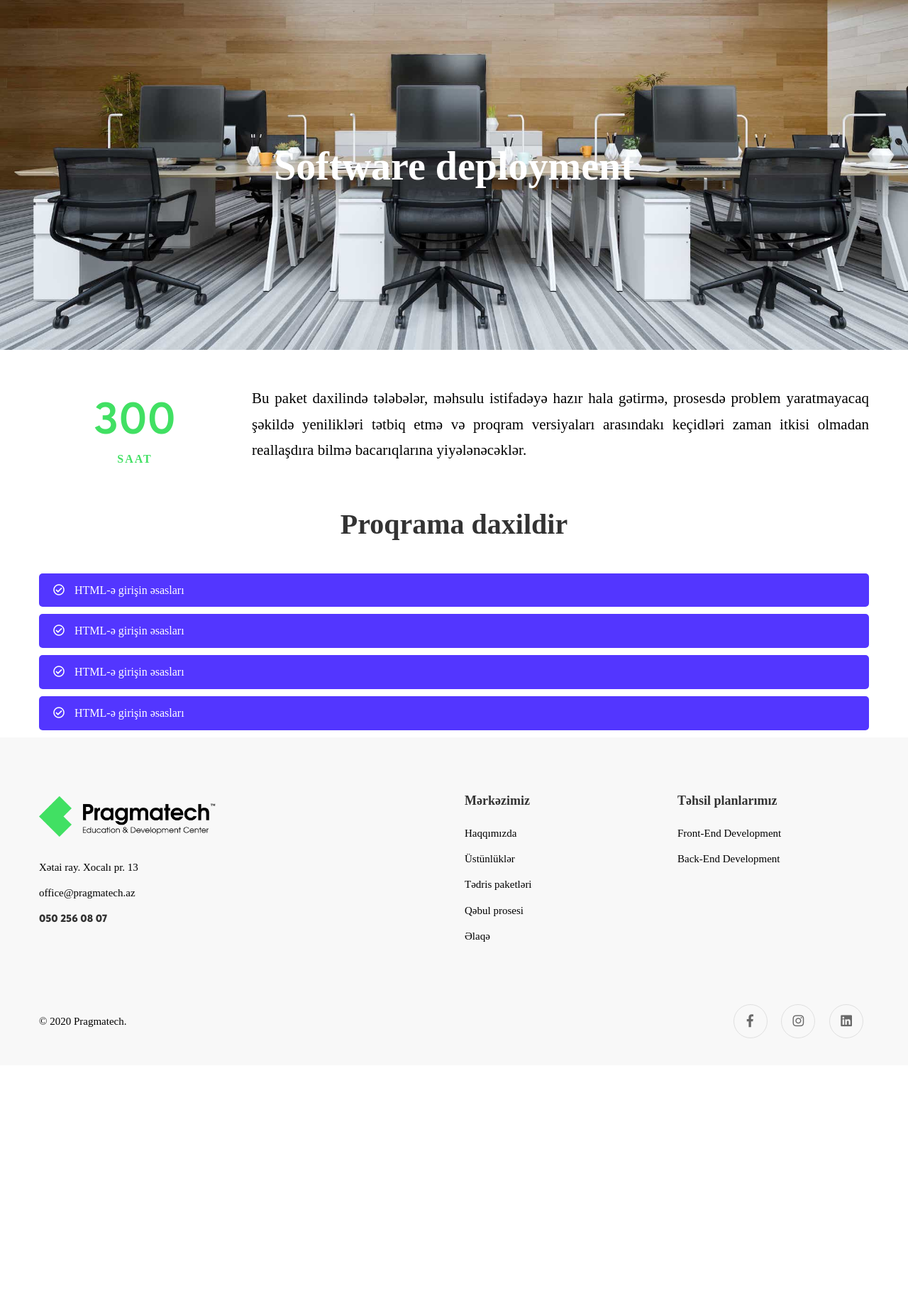
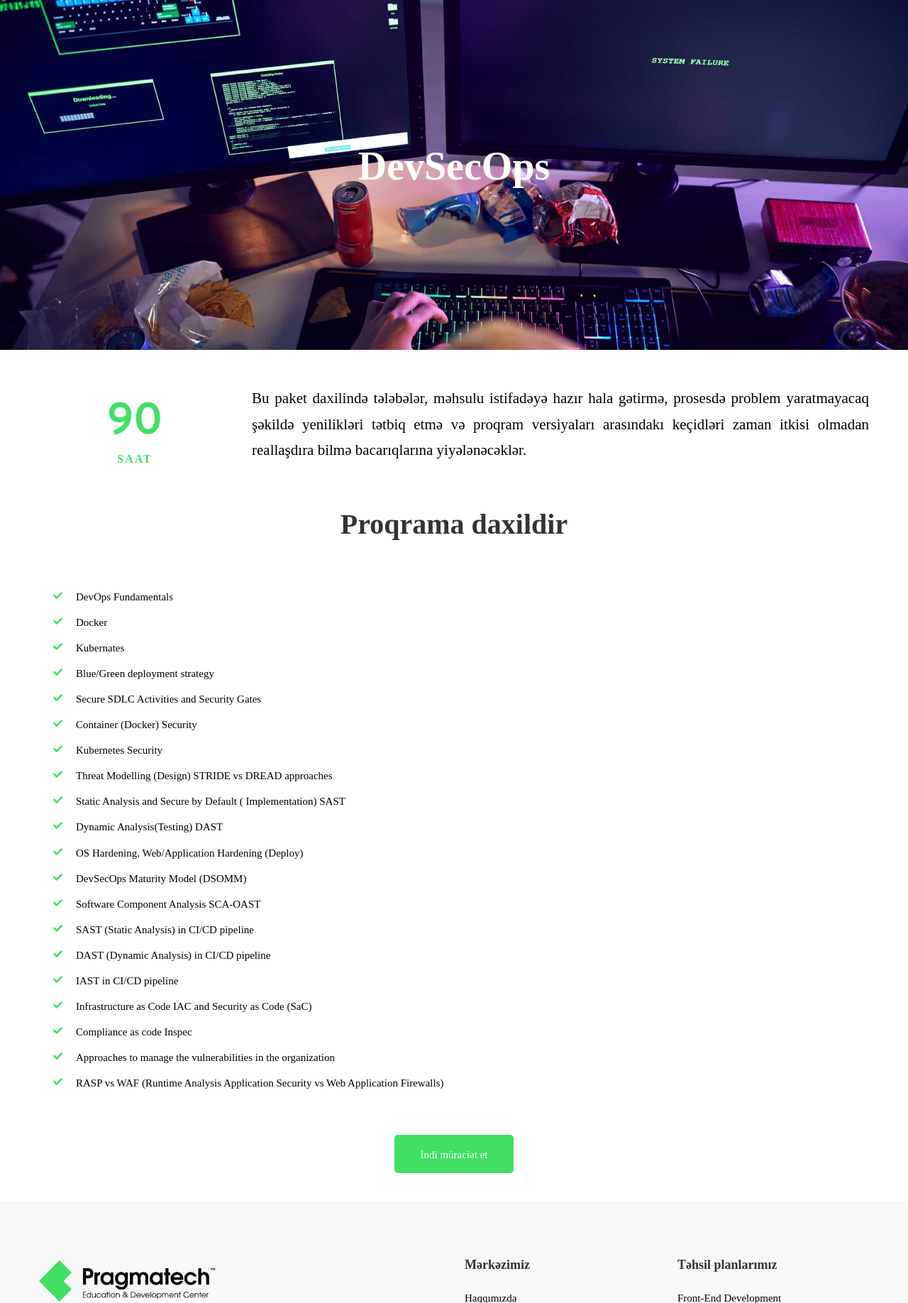
Before and after one commit to theprogbash/pragmatech, a Django app: template templates/pragmatechapp/devsecops.html in a window 1280 px wide. Shown: the part 126-1962 px from the top of the page at 71% size. Before the commit the page ends 1589 px from the top, so only its background shows below. Run offline with Django 3.2, Linux system fonts and the light colour scheme; the template is opened without the code that fills it, so the values that code supplies are empty; some libraries are stand-ins or nearby versions; some web fonts are replaced.

Commit message:
Changed devsecops page content

```diff
--- a/templates/pragmatechapp/devsecops.html
+++ b/templates/pragmatechapp/devsecops.html
@@ -2,12 +2,12 @@
 {% block content %}
 <div class="site-wrapper-reveal">
     {% load static %}
-    <div class="about-banner-wrap banner-space bg-img" data-bg="{% static 'assets/images/hero/home-appointment-hero-bg-image.jpg' %}">
+    <div class="about-banner-wrap banner-space bg-img" data-bg="{% static 'assets/images/bg/general.jpg' %}">
         <div class="container">
             <div class="row">
                 <div class="col-lg-8 ml-auto mr-auto">
                     <div class="about-banner-content text-center">
-                        <h1 class="mb-15 text-white">Software deployment</h1>
+                        <h1 class="mb-15 text-white">DevSecOps</h1>
                     </div>
                 </div>
             </div>
@@ -25,7 +25,7 @@
                                 <div class="fun-fact-grid-12">
                                     <div class="grid-item  wow move-up animated" style="visibility: visible;">
                                         <div class="package-fun fun-fact--one text-center">
-                                            <div class="fun-fact__count counter">300</div>
+                                            <div class="fun-fact__count counter">90</div>
                                             <span class="fun-fact__text">SAAT</span>
                                         </div>
                                     </div>
@@ -59,20 +59,40 @@
             </div>
             <div class="row">
                 <div class="col-md-12">
-                    <div class="ht-message-box style-success">
-                        <span class="icon"><i class="far fa-check-circle"></i></span> HTML-ə girişin əsasları
-                    </div>
-                    <div class="ht-message-box style-success">
-                        <span class="icon"><i class="far fa-check-circle"></i></span> HTML-ə girişin əsasları
-                    </div>
-                    <div class="ht-message-box style-success">
-                        <span class="icon"><i class="far fa-check-circle"></i></span> HTML-ə girişin əsasları
-                    </div>
-                    <div class="ht-message-box style-success">
-                        <span class="icon"><i class="far fa-check-circle"></i></span> HTML-ə girişin əsasları
+                    <div class="card-body">
+                        <ul class="check-list">
+                            <li class="list-item">DevOps Fundamentals</li>
+                            <li class="list-item">Docker</li>
+                            <li class="list-item">Kubernates</li>
+                            <li class="list-item">Blue/Green deployment strategy</li>
+                            <li class="list-item">Secure SDLC Activities and Security Gates</li>
+                            <li class="list-item">Container (Docker) Security</li>
+                            <li class="list-item">Kubernetes Security</li>
+                            <li class="list-item">Threat Modelling  (Design) STRIDE vs DREAD approaches</li>
+                            <li class="list-item">Static Analysis and Secure by Default ( Implementation) SAST</li>
+                            <li class="list-item">Dynamic Analysis(Testing) DAST</li>
+                            <li class="list-item">OS Hardening, Web/Application Hardening (Deploy)</li>
+                            <li class="list-item">DevSecOps Maturity Model (DSOMM)</li>
+                            <li class="list-item">Software Component Analysis SCA-OAST</li>
+                            <li class="list-item">SAST (Static Analysis) in CI/CD pipeline</li>
+                            <li class="list-item">DAST (Dynamic Analysis) in CI/CD pipeline</li>
+                            <li class="list-item">IAST  in CI/CD pipeline</li>
+                            <li class="list-item">Infrastructure as Code IAC and  Security as Code (SaC)</li>
+                            <li class="list-item">Compliance as code Inspec</li>
+                            <li class="list-item">Approaches to manage the vulnerabilities in the organization</li>
+                            <li class="list-item">RASP vs WAF (Runtime Analysis Application Security vs Web Application Firewalls)</li>
+                        </ul>
                     </div>
                 </div>
             </div>
+            <div class="row">
+                <div class="col-lg-12">
+                    <div class="feature-list-button-box mt-30 mb-30 text-center">
+                        <a href="#" class="ht-btn ht-btn-md">İndi müraciət et</a>
+                    </div>
+                </div>
+            </div>
+
         </div>
     </section>
 
```
